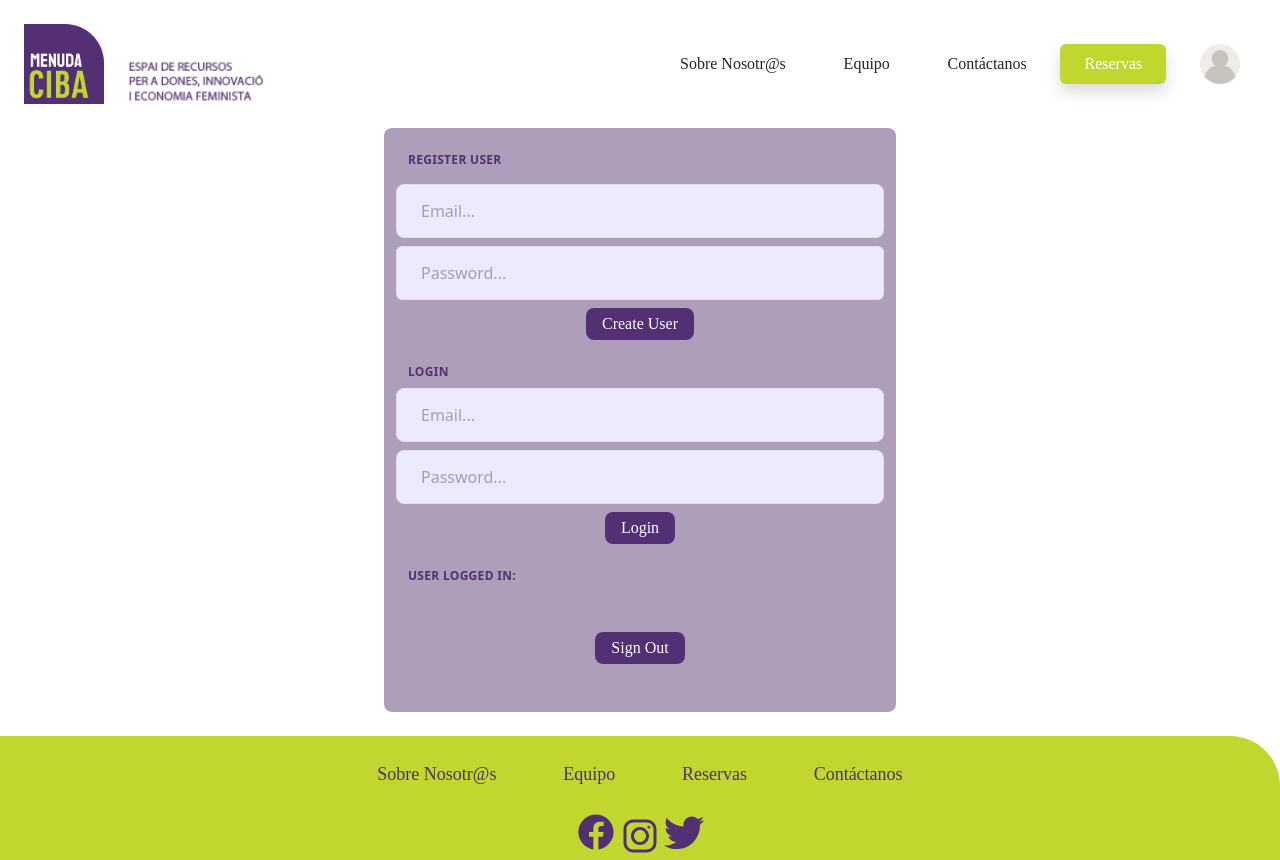
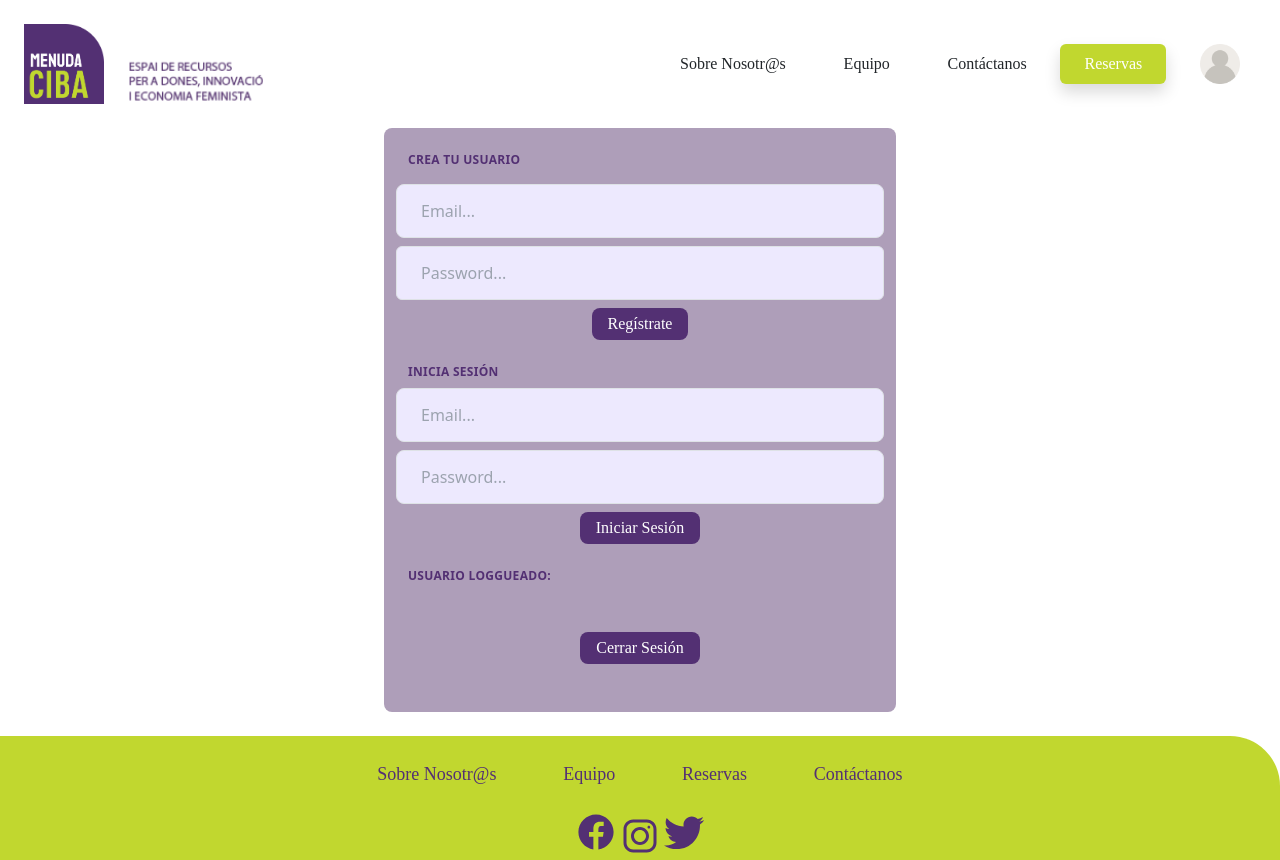
Before and after one commit to Niguisasola/menudaciba, a React (Create React App) app: page /login in a window 1280 px wide. Built offline with nearby package versions, Linux system fonts and the light colour scheme; no server answers.

Commit message:
falta cambiar la letra

```diff
--- a/src/Components/IniciarSesion/Authentication.jsx
+++ b/src/Components/IniciarSesion/Authentication.jsx
@@ -52,7 +52,7 @@ function Authentication() {
         <div className="w-full max-w-lg bg-lila-ciba p-4 rounded-lg mb-4" >
 
 
-                <h3 className="block uppercase tracking-wide text-violeta-ciba text-xs font-bold mb-2"> Register User </h3>
+                <h3 className="block uppercase tracking-wide text-violeta-ciba text-xs font-bold mb-2">Crea tu usuario</h3>
                <div className="flex justify-content-center flex-wrap -mx-3 mb-6">
                <input className="appearance-none block w-full bg-violet-100 text-grey-700 border border-gray-200 rounded-3 mt-2 mb-2 py-3 px-4 leading-tight focus:outline-none focus:bg-white focus:border-gray-500"
                     type="email"
@@ -69,11 +69,11 @@ function Authentication() {
                     }}
                 />
 
-                <button className='bg-violeta-ciba px-3 py-1 rounded-3 font-bebas text-white' onClick={register}> Create User</button>
+                <button className='bg-violeta-ciba px-3 py-1 rounded-3 font-bebas text-white' onClick={register}>Regístrate</button>
             </div>
 
 
-                <h3 className="block uppercase tracking-wide text-violeta-ciba text-xs font-bold mt-2 mb-2"> Login </h3>
+                <h3 className="block uppercase tracking-wide text-violeta-ciba text-xs font-bold mt-2 mb-2">Inicia Sesión</h3>
                 <div className='flex justify-center flex-wrap -mx-3 mb-6'>
                     <input className="appearance-none block w-full bg-violet-100 text-grey-600 border border-gray-200 rounded-3 mb-2 py-3 px-4 leading-tight focus:outline-none focus:bg-white focus:border-gray-500"
                     type="email"
@@ -90,14 +90,14 @@ function Authentication() {
                     }}
                 />
 
-                <button className='bg-violeta-ciba px-3 py-1 p-3 rounded-3 font-bebas text-white' onClick={login}> Login</button>
+                <button className='bg-violeta-ciba px-3 py-1 p-3 rounded-3 font-bebas text-white' onClick={login}>Iniciar Sesión</button>
             </div>
 
-            <h4 className="block uppercase tracking-wide text-violeta-ciba text-xs font-bold mb-2"> User Logged In: </h4>
+            <h4 className="block uppercase tracking-wide text-violeta-ciba text-xs font-bold mb-2">Usuario loggueado:</h4>
             <div className='flex justify-content-center flex-wrap -mx-3 mb-6'>
                 <div className="appearance-none block w-full text-grey-600 py-3 px-4 leading-tight focus:outline-none focus:bg-white focus:border-gray-500">{user?.email}</div>
 
-            <button className='flex justify-content-center bg-violeta-ciba p-3 px-3 mt-2 py-1 rounded-3 font-bebas text-white' onClick={logout}> Sign Out </button>
+            <button className='flex justify-content-center bg-violeta-ciba p-3 px-3 mt-2 py-1 rounded-3 font-bebas text-white' onClick={logout}>Cerrar Sesión</button>
        </div>
         </div>
         </div>
```
